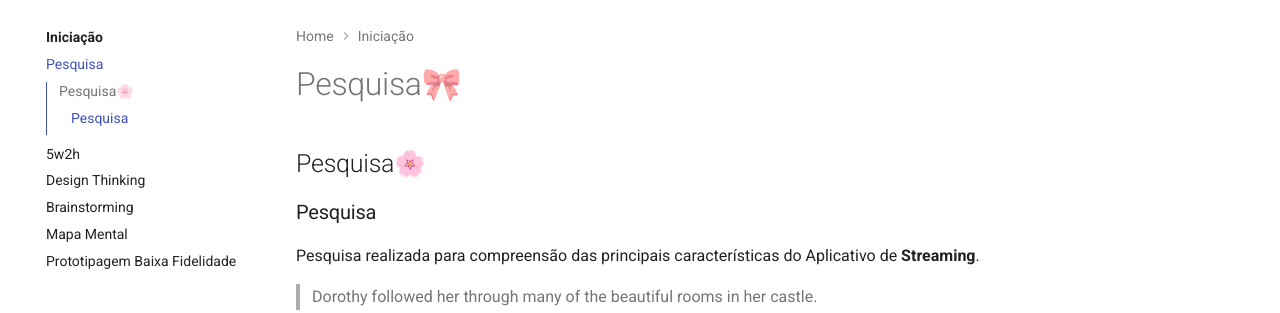
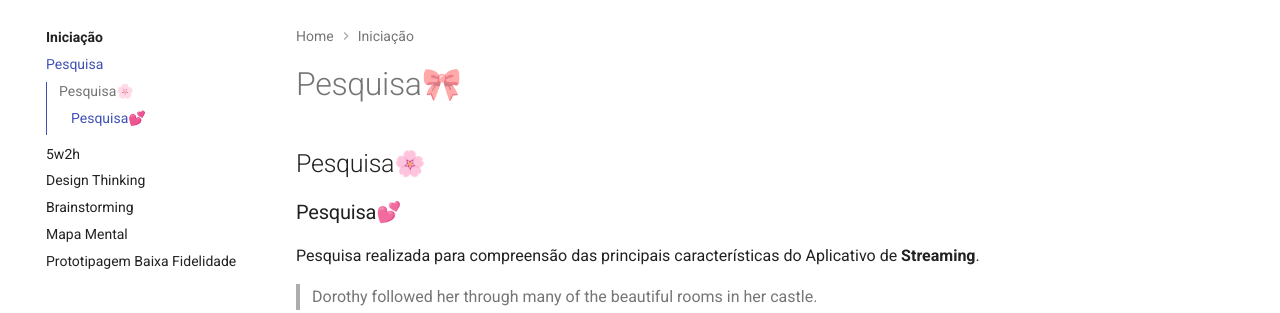
Before and after one commit to Projetos-de-Extensao/PBE_26.1_8002_I, an MkDocs documentation site: the page built from docs/Iniciacao/pesquisa.md, in a window 1280 px wide. Shown: the part 122-435 px from the top of the page. Built offline with MkDocs 1.6.1 and Material for MkDocs 9.7.7, drawn with Linux system fonts in a browser that asks for light colours; comment, search, counter and statistics services are not loaded.

Commit message:
coraçãozinho

```diff
--- a/docs/Iniciacao/pesquisa.md
+++ b/docs/Iniciacao/pesquisa.md
@@ -5,7 +5,7 @@ title: Pesquisa
 
 # Pesquisa🎀
 ## Pesquisa🌸
-### Pesquisa
+### Pesquisa💕
 
 Pesquisa realizada para compreensão das principais características do Aplicativo de **Streaming**.
 
```
